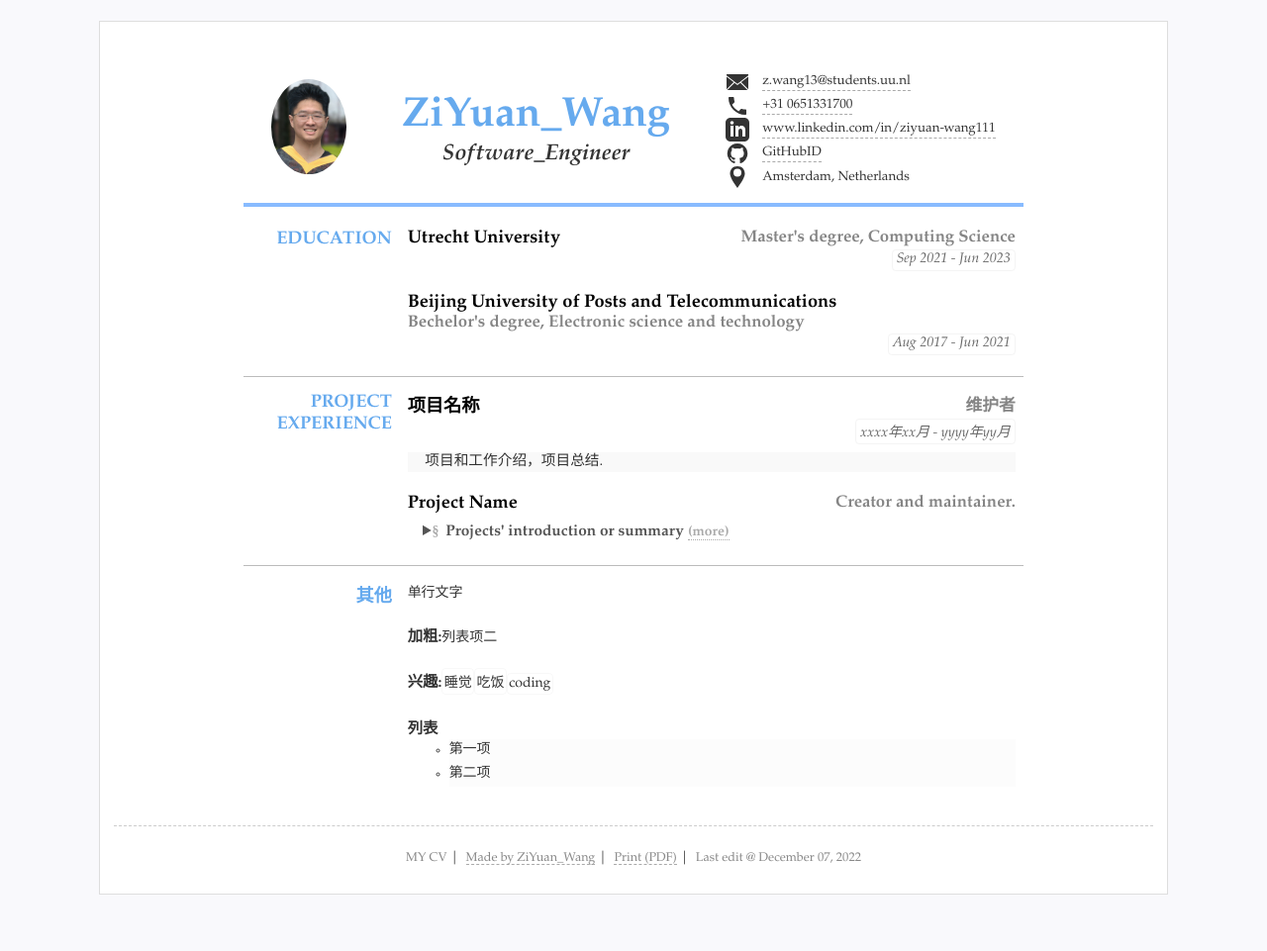
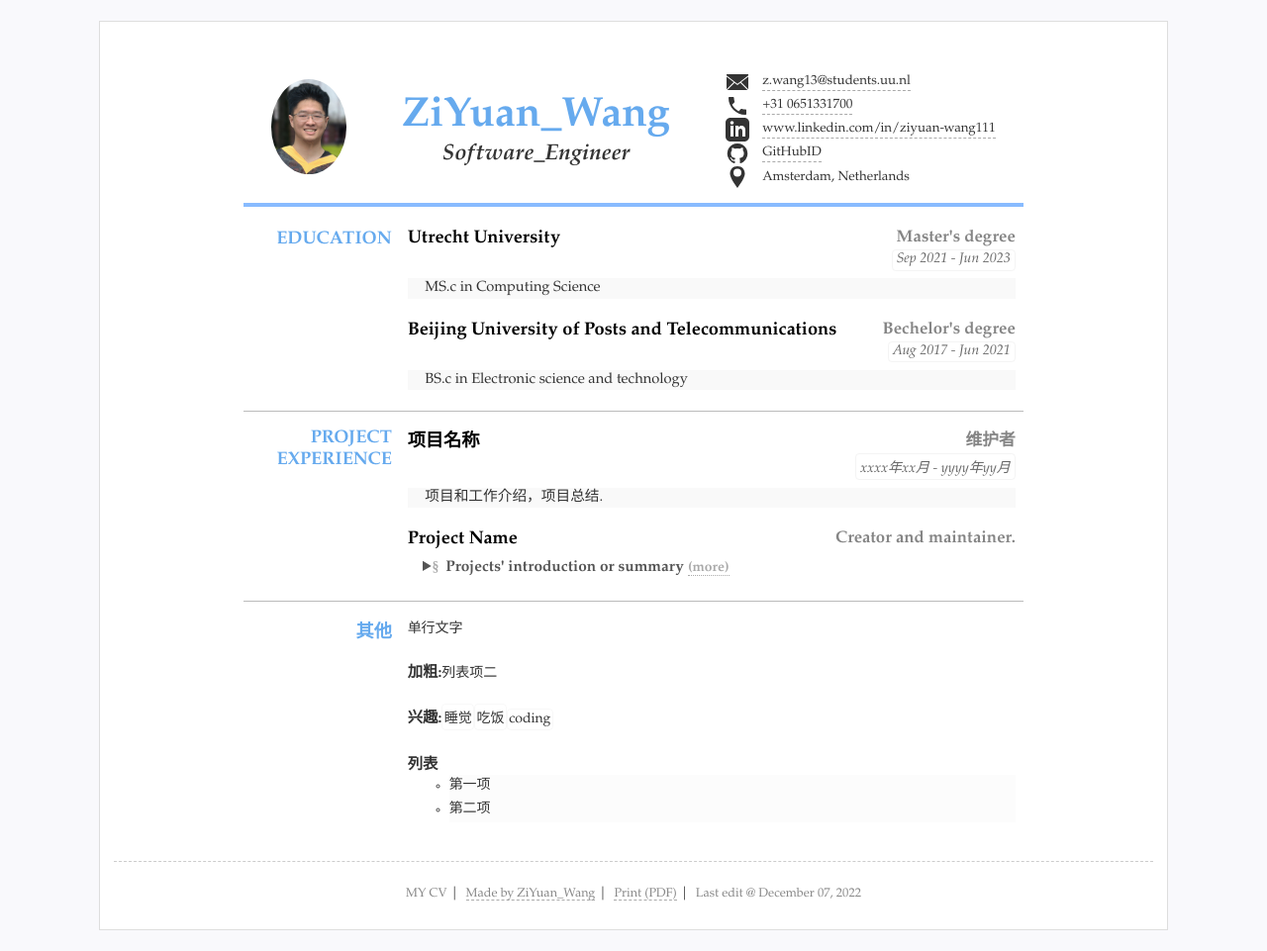
Before and after one commit to antibodywzy/antibodywzy.github.io, a Jekyll site: the page built from index.html, in a window 1280 px wide. Shown: the whole page at 99% size. Built offline with Jekyll 4.4.1, drawn with Linux system fonts in a browser that asks for light colours; before the commit the page ends 925 px from its top, so only the background shows below that.

Commit message:
add name

```diff
--- a/_data/resume.yml
+++ b/_data/resume.yml
@@ -32,11 +32,12 @@ main: #简历主要内容，
   content: #内容基本格式 标题-副标题-日期-详细内容 (都允许空)
   - title: Utrecht University
     duration: "Sep 2021 - Jun 2023"
-    sub: Master's degree, Computing Science
-    # detail:
+    sub: Master's degree
+    detail: MS.c in Computing Science
   - title: Beijing University of Posts and Telecommunications
     duration: Aug 2017 - Jun 2021
-    sub: Bechelor's degree, Electronic science and technology
+    sub: Bechelor's degree
+    detail: BS.c in Electronic science and technology
     # detail: Master Bachelor of Computer Science & Technology.
 
 # - type: skills
```
